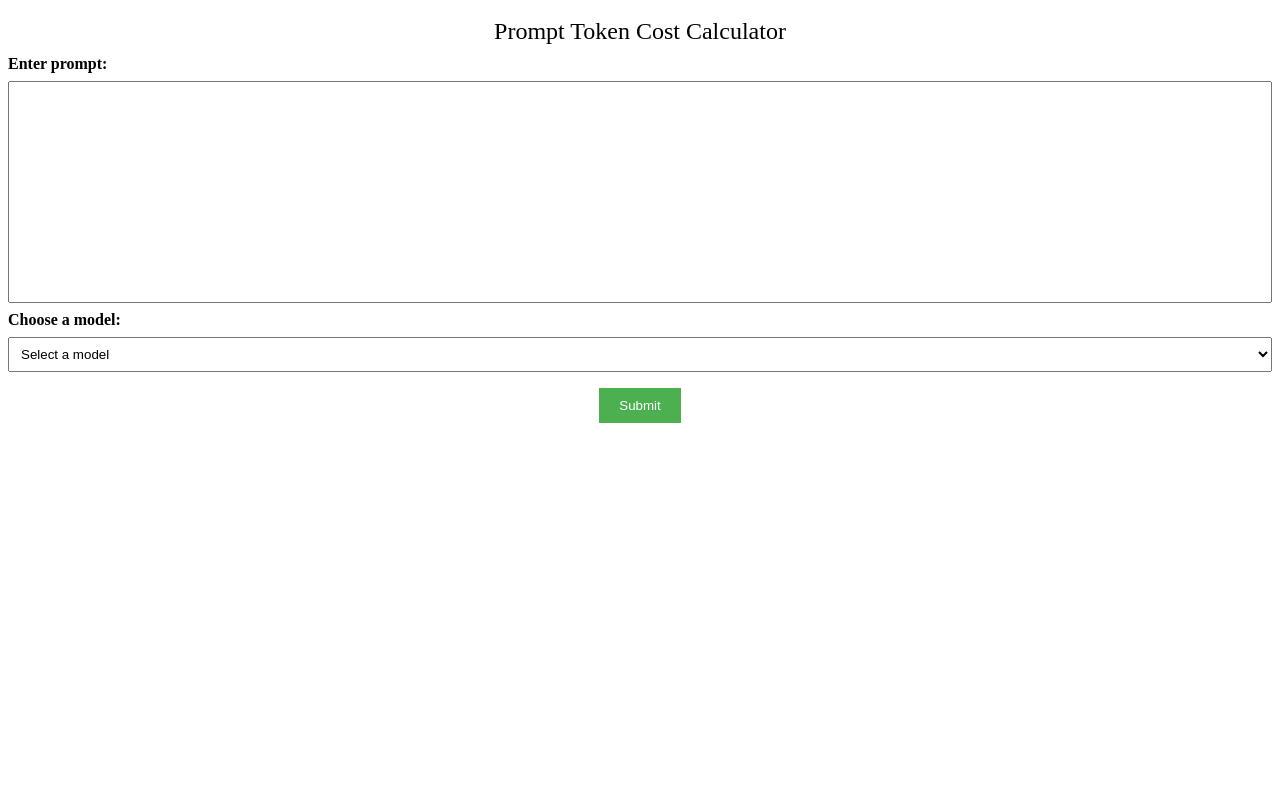
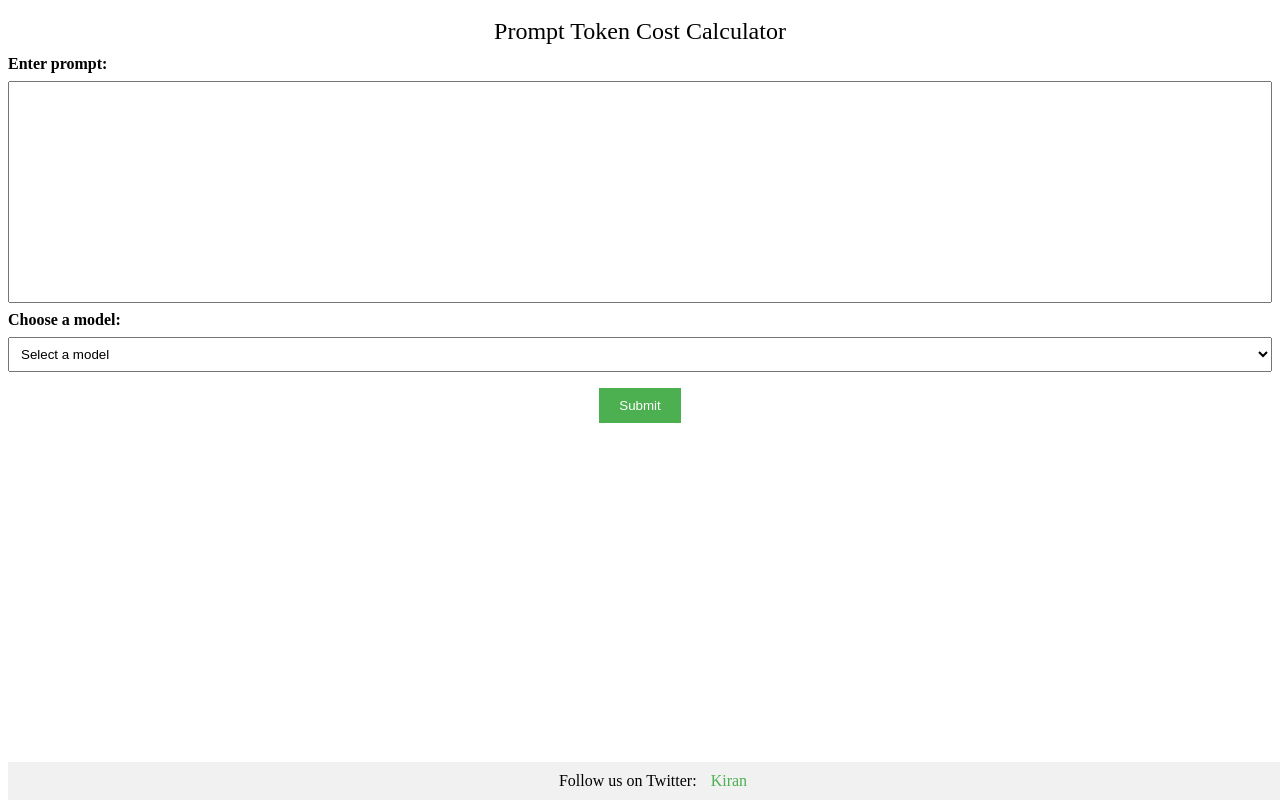
Before and after one commit to kiranparakkalkalam/tokencostcalculator, a plain HTML site: page templates/index.html in a window 1280 px wide. Drawn offline with Linux system fonts and the light colour scheme.

Commit message:
Added a footer

```diff
--- a/templates/index.html
+++ b/templates/index.html
@@ -55,6 +55,21 @@
     }
     th {
       text-align: center; /* Center the table headers */
+    }
+    footer {
+      padding: 10px;
+      text-align: center;
+      font-size: 16px;
+      background-color: #f1f1f1;
+      position: fixed;
+      bottom: 0;
+      width: 100%;
+    }
+
+    footer a {
+      margin: 0 10px;
+      text-decoration: none;
+      color: #4CAF50;
     }
   </style>
 </head>
@@ -156,5 +171,11 @@
       document.querySelector('form').addEventListener('submit', submitForm);
     </script>
   </div>
+  <footer>
+    Follow us on Twitter:
+    <a href="https://twitter.com/kiranparak" target="_blank">Kiran</a>
+    <!-- Add more Twitter links as needed -->
+  </footer>
+
 </body>
 </html>
```
